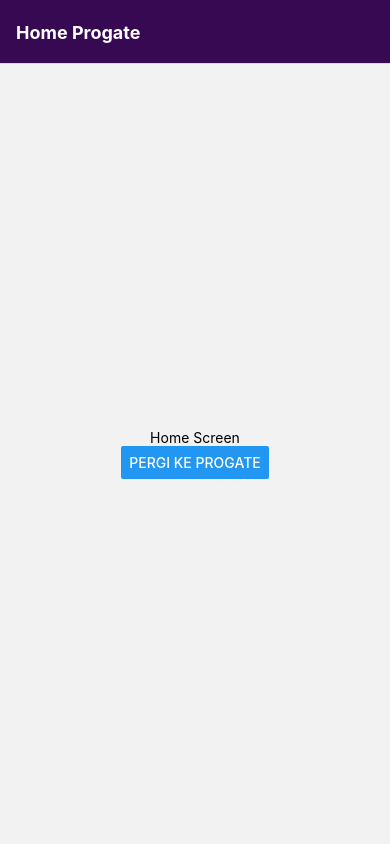
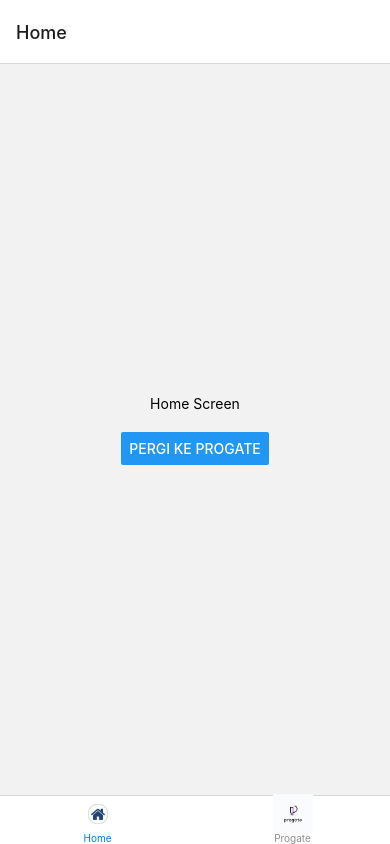
Before and after one commit to Ajs07/learn-reactNavigation, a React Native app: screen / in a window 390 px wide. Built offline with nearby package versions, Linux system fonts and the light colour scheme.

Commit message:
upload code tab navigation

```diff
--- a/App.js
+++ b/App.js
@@ -1,79 +1,68 @@
 import React from 'react'
-import { View, Text, StyleSheet, Button } from 'react-native'
-// Import NavigationContainer dan createNativeStackNavigator
+import { View, Text, StyleSheet, Button, Image } from 'react-native'
+// Import NavigationContainer dan createBottomTabNavigator
 import { NavigationContainer } from '@react-navigation/native'
-import { createNativeStackNavigator } from '@react-navigation/native-stack'
+import { createBottomTabNavigator } from '@react-navigation/bottom-tabs'
+// Import kedua logo home dan progate
+import HomeIcon from './assets/bottomTabIcons/home.png'
+import ProgateIcon from './assets/bottomTabIcons/progate.png'
 
-// melakukan perpindahan data antar component
+// Tab Navigation adalah menu pada aplikasi yang biasanya terletak pada bawah sendiri atau atas sendiri.
+
 const HomeScreen = ({ navigation }) => {
   return (
     <View style={styles.container}>
-      <Text>Home Screen</Text>
+      <Text style={styles.marginBottom20}>Home Screen</Text>
       <Button
+        style={styles.button}
         title="Pergi ke Progate"
-        // untuk pengiriman data masih menggunakan navigation.navigate() tapi ada tambahan argument
         onPress={() => {
-          // Argument ke-1 adalah untuk nama halaman yang akan dituju dan argument yang ke-2 adalah untuk data yang akan kita kirim
-          navigation.navigate('Progate', {
-            name: 'Ninja Ken',
-            language: 'React Native',
-          })
+          navigation.navigate('Progate')
         }}
       />
     </View>
   )
 }
 
-// perpindahan data dalam component
-const ProgateScreen = ({ route, navigation }) => {
+const ProgateScreen = ({ navigation }) => {
   return (
-    // Data yang terkirim dari layar sebelumnya bisa diakses melalui route.params
     <View style={styles.container}>
-      <Text>Welcome to Progate, {route.params.name}!</Text>
-      <Text>Ayo belajar {route.params.language}!</Text>
+      <Text>Welcome to Progate</Text>
+      <Text style={styles.marginBottom20}>Ayo belajar!</Text>
       <Button title="Kembali" onPress={() => navigation.goBack()} />
     </View>
   )
 }
 
-// Membuat NativeStackNavigator dan menetapkanya ke sebuah constant yang diberi nama Stack
-const Stack = createNativeStackNavigator()
+// Membuat BottomTabNavigator dan menetapkanya ke sebuah constant yang diberi nama Tab
+const Tab = createBottomTabNavigator()
 
 const App = () => {
   return (
-    // Membuat NativeStackNavigator dan menetapkanya ke sebuah constant yang diberi nama Stack
-    // Code yang berhubungan dengan navigasi harus dibungkus dengan <NavigationContainer>
     <NavigationContainer>
-      <Stack.Navigator initialRouteName="Home">
-        <Stack.Screen name="Home"
-        component={HomeScreen}
-        options={{
-          title: 'Home Progate',
-          headerStyle: {
-            backgroundColor: '#380953',
-          },
-          headerTintColor: '#fff',
-          headerTitleStyle: {
-            fontWeight: 'bold',
-          },
-        }}
+      <Tab.Navigator>
+        {/*Membuat sebuah tab dan bisa menambah option untuk mengganti bagaimana sebuah tab akan terlihat. Pastikan bahwa tabBarIcon merupakan sebuah function. */}
+        <Tab.Screen
+          name="Home"
+          component={HomeScreen}
+          options={{
+            tabBarLabel: 'Home',
+            tabBarIcon: () => (
+              <Image source={HomeIcon} style={styles.homeIcon} />
+            ),
+          }}
         />
-        <Stack.Screen
+        <Tab.Screen
           name="Progate"
           component={ProgateScreen}
-          // berfungsi untuk konfigurasi dari header bar dengan menambahkan options
           options={{
-            title: 'Progate React Native',
-            headerStyle: {
-              backgroundColor: '#380953',
-            },
-            headerTintColor: '#fff',
-            headerTitleStyle: {
-              fontWeight: 'bold',
-            },
+            tabBarLabel: 'Progate',
+            tabBarIcon: () => (
+              <Image source={ProgateIcon} style={styles.progateIcon} />
+            ),
           }}
         />
-      </Stack.Navigator>
+      </Tab.Navigator>
     </NavigationContainer>
   )
 }
@@ -84,6 +73,18 @@ const styles = StyleSheet.create({
     alignItems: 'center',
     justifyContent: 'center',
   },
+  marginBottom20: {
+    marginBottom: 20,
+  },
+  homeIcon: {
+    width: 20,
+    height: 20,
+  },
+  progateIcon: {
+    width: 40,
+    height: 40,
+  },
 })
 
+
 export default App
```
Also changed, not shown: assets/bottomTabIcons/home.png (added), assets/bottomTabIcons/progate.png (added).
